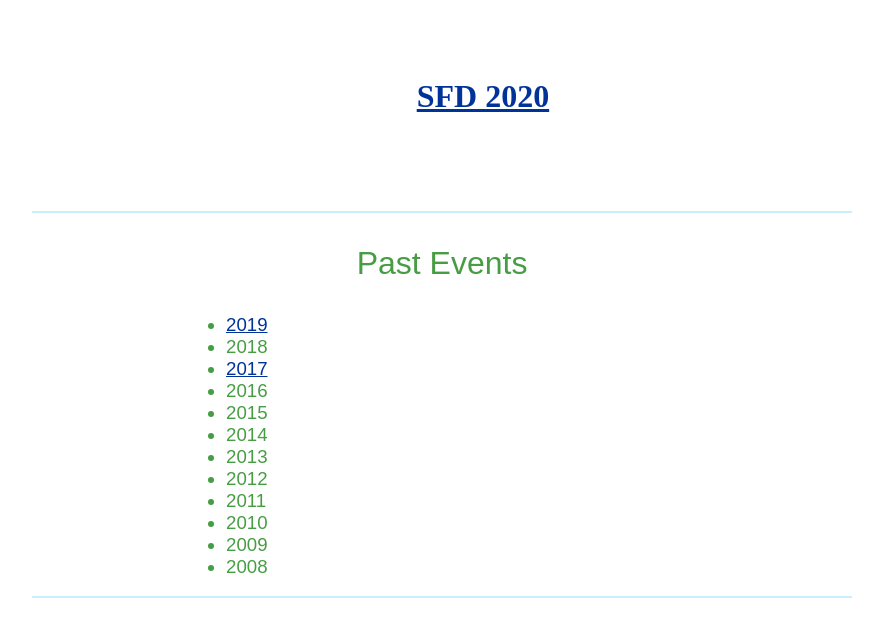
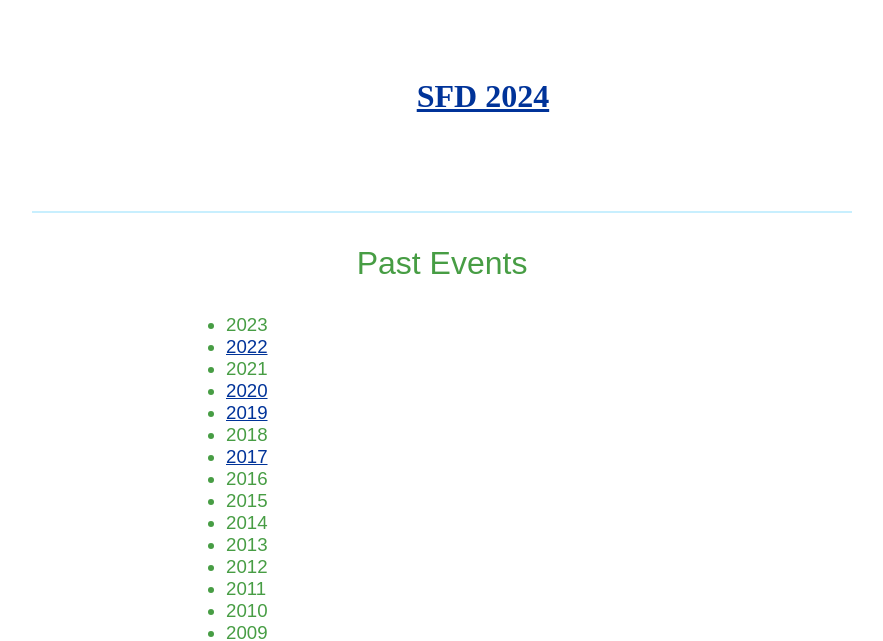
Before and after one commit to LinuxAccra-UserGroup/sfd, a plain HTML site: page index.html in a window 1280 px wide. Shown: the part 153-794 px from the top of the page, without its empty margins (198-1081 px from the left). Drawn offline with Linux system fonts and the light colour scheme.

Commit message:
include recent SFD events 2020-2023, add sfd 2024 link

```diff
--- a/index.html
+++ b/index.html
@@ -14,13 +14,17 @@
 
 <div class="logo1">
     <h1>
-        <a href="http://sfd20.linuxaccra.org/">SFD 2020</a>
+        <a href="http://sfd24.linuxaccra.org/">SFD 2024</a>
     </h1>
 </div>
 <hr style="height:2px;border-width:0;color:#c8effe;background-color:#c8effe">
 
 <p>Past Events</p>
 <ul>
+    <li>2023</li>
+    <li><a href="https://sfd22.linuxaccra.org">2022</a></li>
+    <li>2021</li>
+    <li><a href="https://sfd20.linuxaccra.org">2020</a></li>
     <li><a href="https://sfd19.linuxaccra.org">2019</a></li>
     <li>2018</li>
     <li><a href="http://sfd17.linuxaccra.org">2017</a></li>
```
